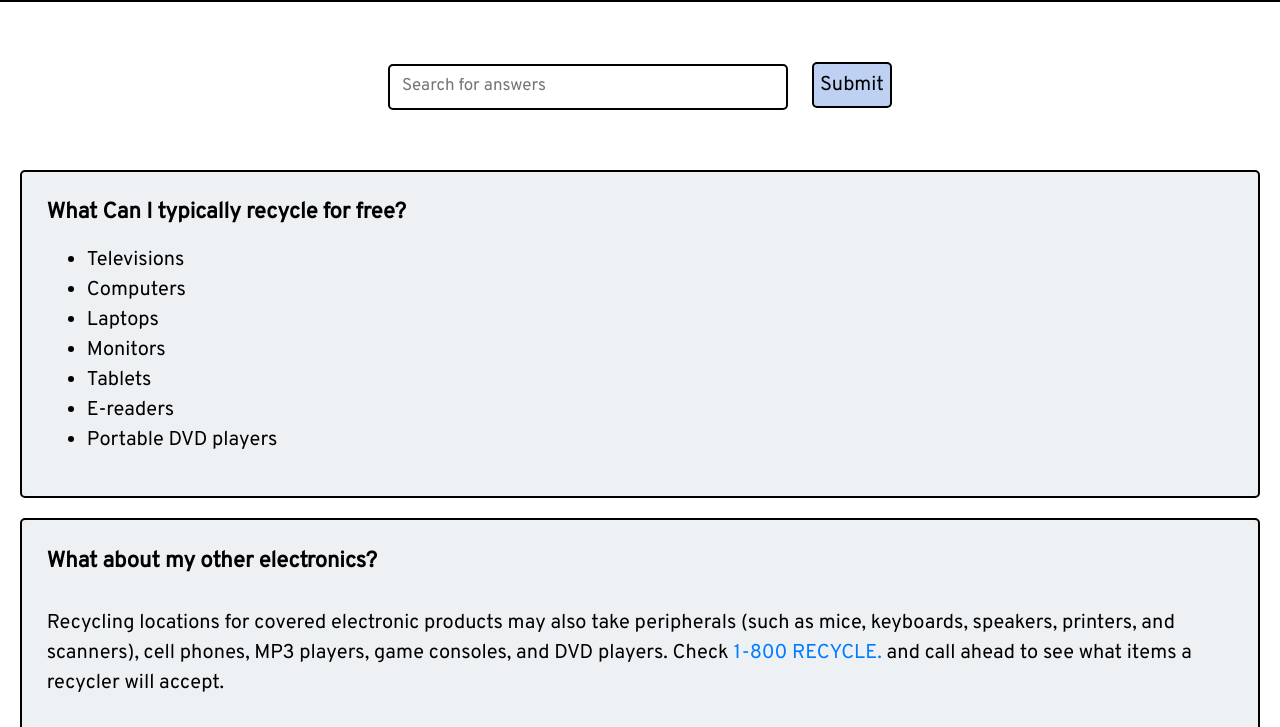
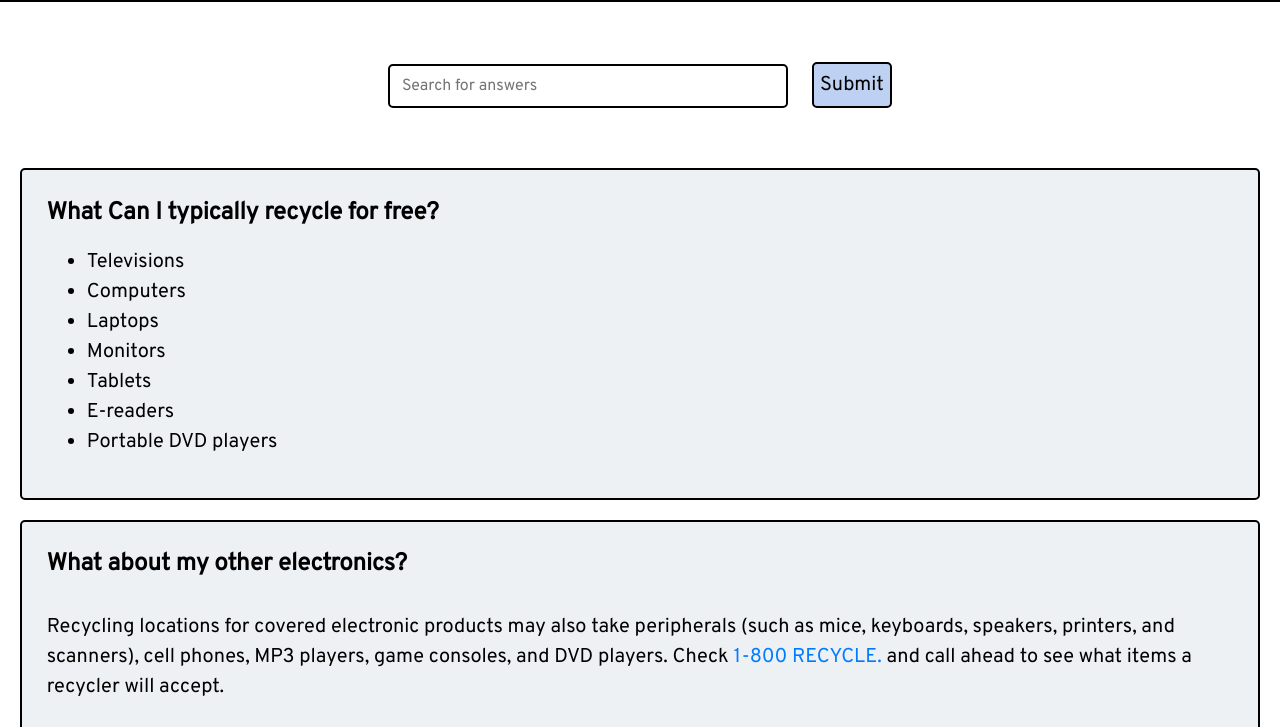
Before and after one commit to info442-spr22/d-team, a plain HTML site: page project_draft/FAQ.html in a window 1280 px wide. Shown: the part 58-785 px from the top of the page. Drawn offline with nearby package versions, Linux system fonts and the light colour scheme; a web font is replaced by a local one.

Commit message:
edited css font sizes to match style guide

```diff
--- a/project_draft/css/style.css
+++ b/project_draft/css/style.css
@@ -108,7 +108,7 @@ main {
 /* For FAQ page*/
 .question {
   font-weight: bold;
-  font-size: 22px;
+  font-size: 24px;
 }
 
 .searchbox {
@@ -122,7 +122,7 @@ main {
 input[type=text] {
   width: 400px;
   padding: 8px;
-  font-size: 17px;
+  font-size: 16px;
   border: 2px solid #000000;
   border-radius: 5px;
 }
```
